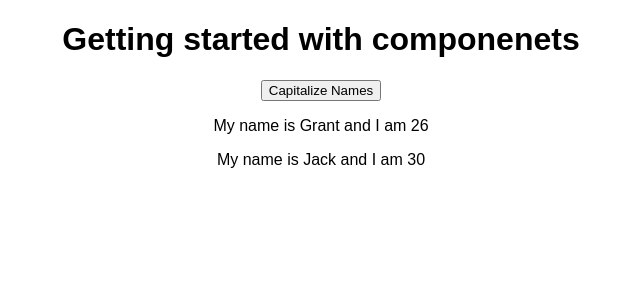
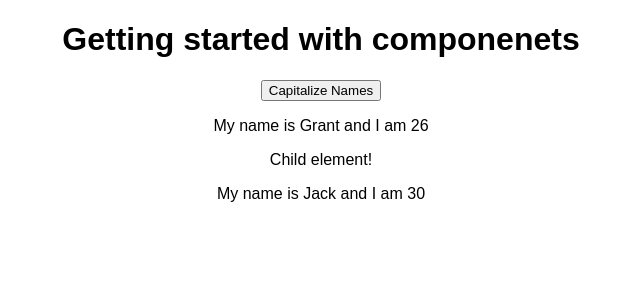
Before and after one commit to grantdwoods/react-udemy, a React (Create React App) app: page / in a window 1280 px wide. Shown: the top 300 px of the page, without its empty margins (319-959 px from the left). Built offline with nearby package versions, Linux system fonts and the light colour scheme.

Commit message:
Child element example put back in

```diff
--- a/src/App.js
+++ b/src/App.js
@@ -29,7 +29,7 @@ class App extends Component {
       <div className="App">
         <h1>Getting started with componenets</h1>
         <button onClick={this.onCapitalizeClick}>Capitalize Names</button>
-        <Person name={this.state.persons[0].name} age={this.state.persons[0].age}/>
+        <Person name={this.state.persons[0].name} age={this.state.persons[0].age}><p>Child element!</p></Person>
         <Person name={this.state.persons[1].name} age={this.state.persons[1].age}/>
       </div>
     );
--- a/src/Person/Person.js
+++ b/src/Person/Person.js
@@ -4,6 +4,7 @@ const person = (props) => {
     return(
         <div>
             <p>My name is {props.name} and I am {props.age}</p>
+            <p>{props.children}</p>
         </div>
     );
 };
```
